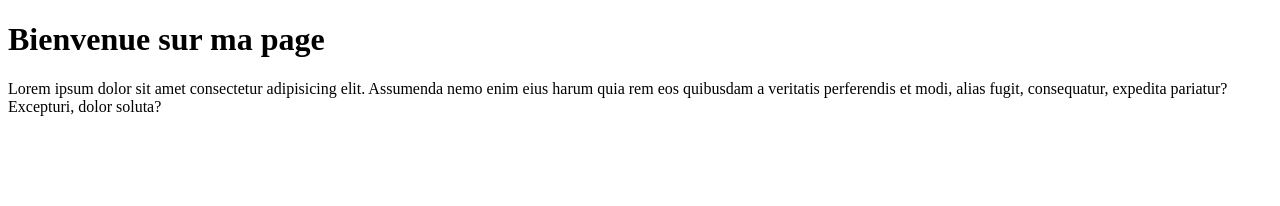
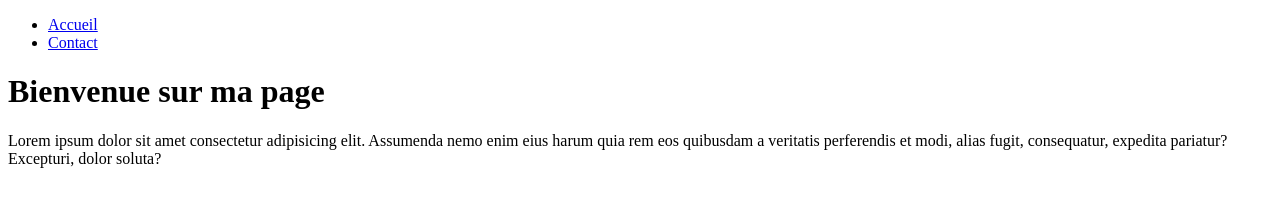
Before and after one commit to yasminearar/projet-1, a plain HTML site: page index.html in a window 1280 px wide. Drawn offline with Linux system fonts and the light colour scheme.

Commit message:
ajout menu de navigation dans l'index

```diff
--- a/index.html
+++ b/index.html
@@ -6,6 +6,12 @@
     <title>Projet-1</title>
 </head>
 <body>
+    <nav>
+        <ul>
+            <li><a href="index.html">Accueil</a></li>
+            <li><a href="contact.html">Contact</a></li>
+        </ul>
+    </nav>
     <h1>Bienvenue sur ma page</h1>
     <p>Lorem ipsum dolor sit amet consectetur adipisicing elit. Assumenda nemo enim eius harum quia rem eos quibusdam a veritatis perferendis et modi, alias fugit, consequatur, expedita pariatur? Excepturi, dolor soluta?</p>
 </body>
```
